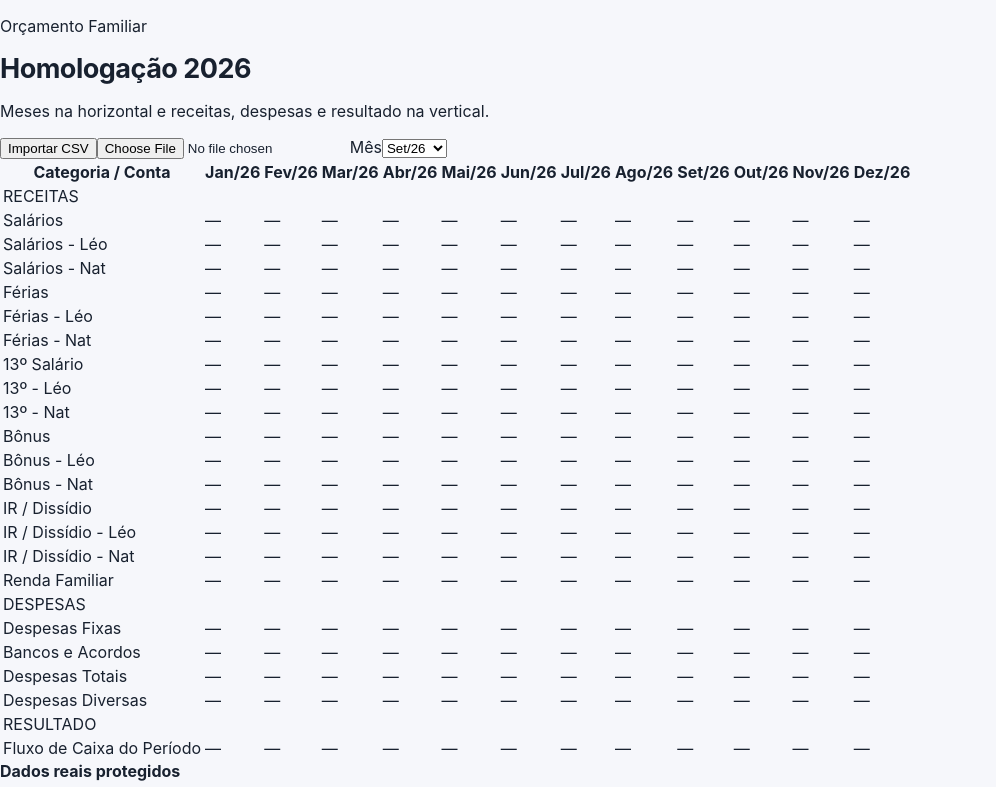
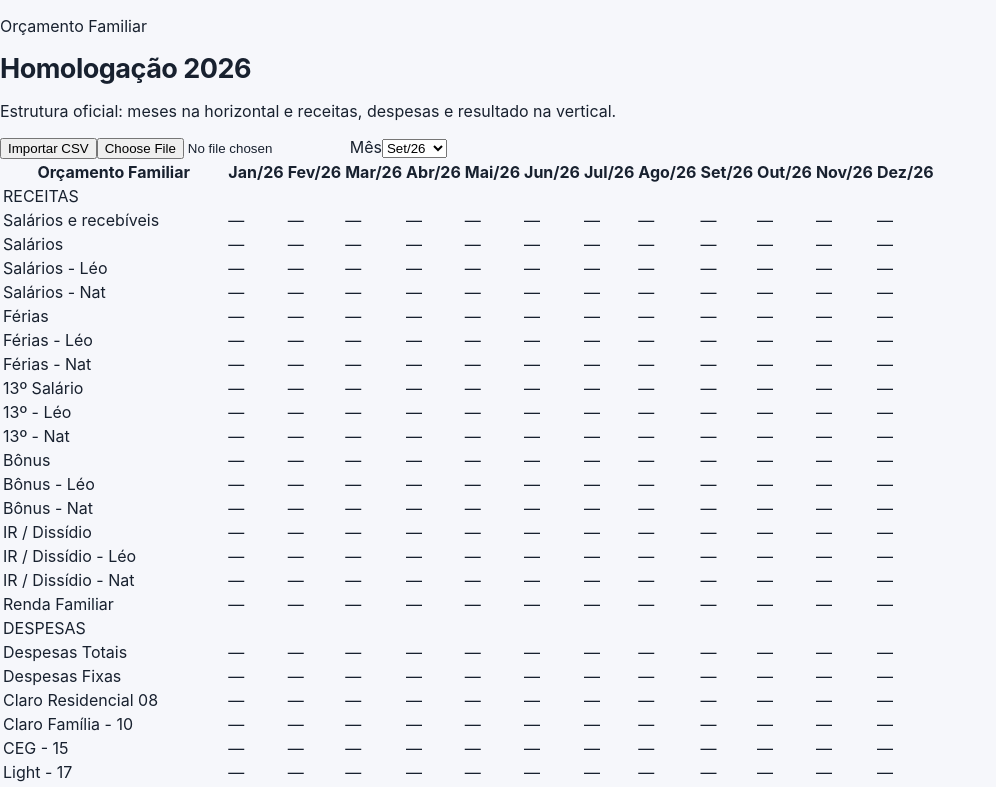
Before and after one commit to cardoso4009-byte/Or-amento-Familiar, a Next.js app: page /homologacao in a window 1280 px wide. Shown: the top 787 px of the page, without its empty margins (0-996 px from the left). Built offline with nearby package versions, Linux system fonts and the light colour scheme.

Commit message:
Ajusta homologação ao formato completo da planilha

```diff
--- a/app/homologacao/page.tsx
+++ b/app/homologacao/page.tsx
@@ -5,8 +5,8 @@ import { useMemo, useRef, useState } from 'react'
 const meses = ['Jan/26','Fev/26','Mar/26','Abr/26','Mai/26','Jun/26','Jul/26','Ago/26','Set/26','Out/26','Nov/26','Dez/26']
 
 const linhas = [
-  'RECEITAS','Salários','Salários - Léo','Salários - Nat','Férias','Férias - Léo','Férias - Nat','13º Salário','13º - Léo','13º - Nat','Bônus','Bônus - Léo','Bônus - Nat','IR / Dissídio','IR / Dissídio - Léo','IR / Dissídio - Nat','Renda Familiar',
-  'DESPESAS','Despesas Fixas','Bancos e Acordos','Despesas Totais','Despesas Diversas','RESULTADO','Fluxo de Caixa do Período',
+  'RECEITAS','Salários e recebíveis','Salários','Salários - Léo','Salários - Nat','Férias','Férias - Léo','Férias - Nat','13º Salário','13º - Léo','13º - Nat','Bônus','Bônus - Léo','Bônus - Nat','IR / Dissídio','IR / Dissídio - Léo','IR / Dissídio - Nat','Renda Familiar',
+  'DESPESAS','Despesas Totais','Despesas Fixas','Claro Residencial 08','Claro Família - 10','CEG - 15','Light - 17','Cartão de Crédito Nat - 10','Cartão de Crédito Léo - 10','Financiamento Apto - 10','Seguro Apto - 21','Seguro de Vida','Localiza - 21','Nadi - 05','Condomínio - 10','Psicóloga','Escola - 10','Bancos e Acordos','Financiamento Mobi - 15','IPTU 01/019189/2023-24 - 10','IPTU','Acordo Santander - Léo 27','Acordo Santander - Nat 23','Despesas Diversas','RESULTADO','Fluxo de caixa','Fluxo de Caixa do Período',
 ]
 
 type Dados = Record<string, number[]>
@@ -33,7 +33,7 @@ function parseCsv(text: string): Dados {
 }
 
 function moeda(value: number) {
-  return value === 0 ? '—' : value.toLocaleString('pt-BR', { style: 'currency', currency: 'BRL', maximumFractionDigits: 0 })
+  return value === 0 ? '—' : value.toLocaleString('pt-BR', { style: 'currency', currency: 'BRL', minimumFractionDigits: 2, maximumFractionDigits: 2 })
 }
 
 export default function HomologacaoPage() {
@@ -58,12 +58,12 @@ export default function HomologacaoPage() {
 
   return (
     <main className="min-h-screen bg-slate-50 p-4 text-slate-900 md:p-8">
-      <div className="mx-auto max-w-[1500px]">
+      <div className="mx-auto max-w-[1700px]">
         <div className="mb-6 flex flex-col gap-4 md:flex-row md:items-end md:justify-between">
           <div>
             <p className="text-sm font-medium text-slate-500">Orçamento Familiar</p>
             <h1 className="text-2xl font-bold">Homologação 2026</h1>
-            <p className="mt-1 text-sm text-slate-500">Meses na horizontal e receitas, despesas e resultado na vertical.</p>
+            <p className="mt-1 text-sm text-slate-500">Estrutura oficial: meses na horizontal e receitas, despesas e resultado na vertical.</p>
           </div>
           <div className="flex flex-wrap items-center gap-2">
             <button onClick={() => inputRef.current?.click()} className="rounded-lg bg-slate-900 px-3 py-2 text-sm font-medium text-white">Importar CSV</button>
@@ -76,18 +76,18 @@ export default function HomologacaoPage() {
         </div>
 
         <div className="overflow-x-auto rounded-xl border border-slate-200 bg-white shadow-sm">
-          <table className="min-w-[1250px] w-full border-collapse text-sm">
+          <table className="min-w-[1500px] w-full border-collapse text-sm">
             <thead><tr className="bg-slate-100">
-              <th className="sticky left-0 z-20 min-w-[220px] border-b border-r border-slate-200 bg-slate-100 px-4 py-3 text-left font-semibold">Categoria / Conta</th>
-              {colunas.map(({ mes }) => <th key={mes} className={`min-w-[100px] border-b border-slate-200 px-3 py-3 text-right font-semibold ${mes === mesSelecionado ? 'bg-slate-200' : ''}`}>{mes}</th>)}
+              <th className="sticky left-0 z-20 min-w-[270px] border-b border-r border-slate-200 bg-slate-100 px-4 py-3 text-left font-semibold">Orçamento Familiar</th>
+              {colunas.map(({ mes }) => <th key={mes} className={`min-w-[105px] border-b border-slate-200 px-3 py-3 text-right font-semibold ${mes === mesSelecionado ? 'bg-slate-200' : ''}`}>{mes}</th>)}
             </tr></thead>
             <tbody>
               {linhas.map((linha) => {
                 const destaque = ['RECEITAS','DESPESAS','RESULTADO'].includes(linha)
-                const total = ['Renda Familiar','Despesas Totais','Fluxo de Caixa do Período'].includes(linha)
+                const total = ['Salários e recebíveis','Renda Familiar','Despesas Totais','Despesas Fixas','Bancos e Acordos','Despesas Diversas','Fluxo de caixa','Fluxo de Caixa do Período'].includes(linha)
                 const valores = dados[linha]
-                return <tr key={linha} className={destaque ? 'bg-slate-50' : ''}>
-                  <td className={`sticky left-0 z-10 border-r border-t border-slate-200 px-4 py-2 ${destaque ? 'bg-slate-50 font-bold' : total ? 'bg-white font-semibold' : 'bg-white text-slate-600'}`}>{linha}</td>
+                return <tr key={linha} className={destaque ? 'bg-slate-100' : ''}>
+                  <td className={`sticky left-0 z-10 border-r border-t border-slate-200 px-4 py-2 ${destaque ? 'bg-slate-100 font-bold text-slate-800' : total ? 'bg-white font-semibold text-slate-800' : 'bg-white text-slate-600'}`}>{linha}</td>
                   {meses.map((mes, i) => <td key={`${linha}-${mes}`} className={`border-t border-slate-200 px-3 py-2 text-right tabular-nums ${mes === mesSelecionado ? 'bg-slate-50' : ''} ${destaque ? 'font-bold' : total ? 'font-semibold' : ''}`}>{valores ? moeda(valores[i]) : ''}</td>)}
                 </tr>
               })}
```
